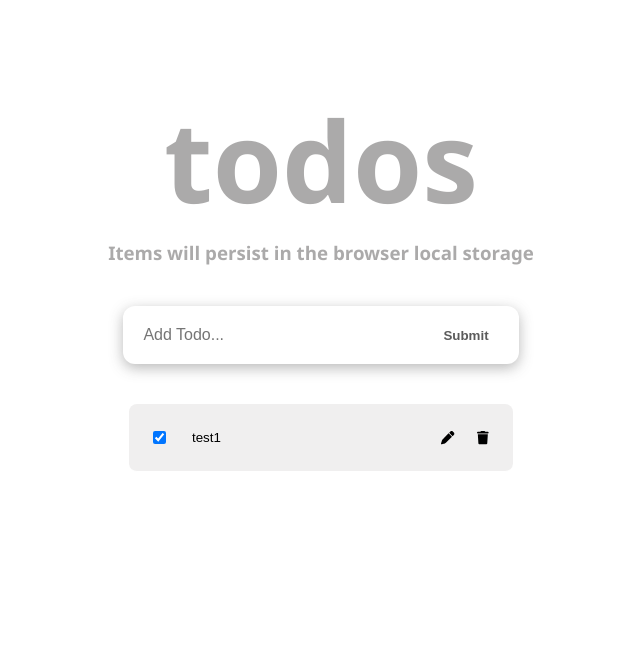
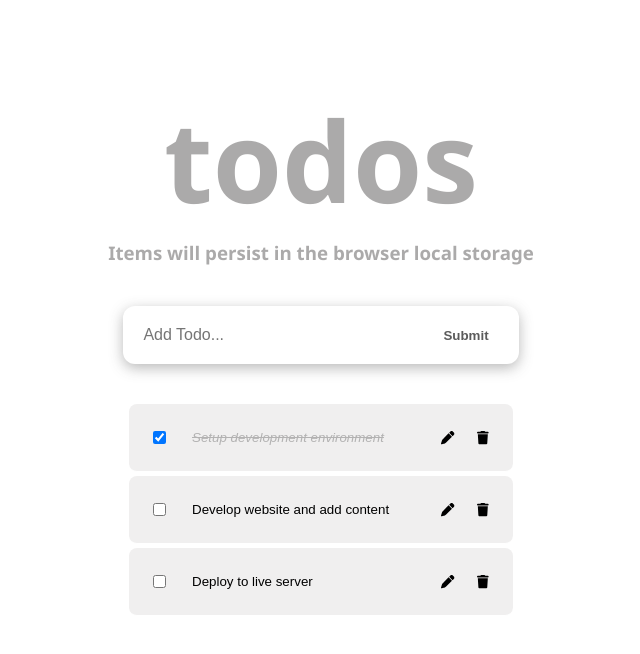
Before and after one commit to mdg0410/react_todolist, a React (Create React App) app: page / in a window 1280 px wide. Shown: the top 654 px of the page, without its empty margins (319-959 px from the left). Built offline with nearby package versions, Linux system fonts and the light colour scheme.

Commit message:
Add State and Props

```diff
--- a/package.json
+++ b/package.json
@@ -12,6 +12,7 @@
     "react": "^18.2.0",
     "react-dom": "^18.2.0",
     "react-scripts": "5.0.1",
+    "uuid": "^9.0.0",
     "web-vitals": "^2.1.4"
   },
   "scripts": {
--- a/src/Component/Header.jsx
+++ b/src/Component/Header.jsx
@@ -9,7 +9,8 @@ export default function Header() {
     alignItems: 'center',
     padding: '3vh',
     color: 'rgba(24, 23, 23, 0.364)',
-    gap: '1vh'
+    gap: '1vh',
+    textAlign: 'center'
   }
 
   const h1 = {
--- a/src/Component/InputTodo.jsx
+++ b/src/Component/InputTodo.jsx
@@ -1,11 +1,24 @@
-import React from 'react'
+import { useState } from 'react';
 import '../Styles/InputTodo.css'
 
-export default function InputTodo() {
+// eslint-disable-next-line react/prop-types
+export default function InputTodo({addTodoItem}) {
+
+  const divContainer = {
+    display: 'flex',
+  width: '95%',
+  flexDirection: 'column',
+  }
+
+  const span = {
+    display: 'flex',
+    marginLeft: '1vh',
+    color: '#f00'
+  }
 
   const formContainer = {
   display: 'flex',
-  width: '95%',
+  width: '100%',
   padding: '2.5vh',
   borderRadius: '1.5vh',
   boxShadow: '0 4px 14px 0 rgba(70, 70, 70, 0.38)',
@@ -30,15 +43,38 @@ export default function InputTodo() {
   marginRight: '10px',
   }
 
+  const [title, setTitle] = useState('');
+  const [message, setMessage] = useState('');
+
+  const handleSubmit = (e) => {
+    e.preventDefault();
+    if (title.trim()){
+      addTodoItem(title);
+      setTitle('');
+      setMessage('');
+    } else {
+      setMessage('Please add item.')
+    }
+  }
+
+  const handleChange = (e) => {
+    setTitle(e.target.value);
+  }
+
   return (
-    <form  style={formContainer}>
+    <div style={divContainer}>
+    <form  style={formContainer} onSubmit={handleSubmit}>
       <input
+        style={inputStyle}
+        className="input-text"
         type='text'
         placeholder='Add Todo...'
-        style={inputStyle}
-        className="input-text"
+        value={title}
+        onChange={handleChange}
       />
        <button type="submit" style={buttonSubmit}>submit</button>
     </form>
+    <span style={span}>{message}</span>
+    </div>
   )
 }
--- a/src/Component/TodoItem.jsx
+++ b/src/Component/TodoItem.jsx
@@ -3,7 +3,8 @@ import { FontAwesomeIcon } from '@fortawesome/react-fontawesome'
 import { faPen } from '@fortawesome/free-solid-svg-icons'
 import { faTrash } from '@fortawesome/free-solid-svg-icons'
 
-export default function TodoItem() {
+// eslint-disable-next-line react/prop-types
+export default function TodoItem({ itemProp, handleChange, delTodo }) {
 
   const styleContainer = {
     display: 'flex',
@@ -38,20 +39,40 @@ export default function TodoItem() {
     background: 'transparent',
   }
 
+  const completedStyle = {
+    width: '100%',
+    padding: '10px',
+    border: 'none',
+    outline: 'none',
+    background: 'transparent',
+    fontStyle: 'italic',
+    color: '#595959',
+    opacity: 0.4,
+    textDecoration: 'line-through',
+  };
+
   return (
-    <li style={styleContainer}>
+    <li style={styleContainer }>
       <input
         style={checkbox}
         type='checkbox'
-        checked='true'
+        // eslint-disable-next-line react/prop-types
+        checked={itemProp.completed}
+        // eslint-disable-next-line react/prop-types
+        onChange={() => handleChange(itemProp.id)}
       />
       <input
-        style={input}
+        // eslint-disable-next-line react/prop-types
+        style={itemProp.completed ? completedStyle : input}
         type='text'
-        defaultValue='test1'
+        // eslint-disable-next-line react/prop-types
+        defaultValue={itemProp.title}
       />
       <button style={button}><FontAwesomeIcon icon={faPen} /></button>
-      <button style={button}><FontAwesomeIcon icon={faTrash} /></button>
-    </li>
+      {
+      // eslint-disable-next-line react/prop-types
+      <button style={button} onClick={() => delTodo(itemProp.id)}><FontAwesomeIcon icon={faTrash} /></button>
+      }
+      </li>
   )
 }
--- a/src/Component/TodosList.jsx
+++ b/src/Component/TodosList.jsx
@@ -1,7 +1,8 @@
 import React from 'react'
 import TodoItem from './TodoItem'
 
-export default function TodosList() {
+// eslint-disable-next-line react/prop-types
+export default function TodosList({todosProps, handleChange, delTodo}) {
 
   const styleContainer = {
     display: 'flex',
@@ -9,14 +10,21 @@ export default function TodosList() {
     alignItems: 'center',
     width: '100%',
     padding: '2vh',
+    gap: '0.5vh',
   }
 
   return (
     <ul style={styleContainer}>
-      {
-        //Map
-      }
-      <TodoItem />
+     {
+     // eslint-disable-next-line react/prop-types
+     todosProps.map((todo) => (
+      <TodoItem
+      key={todo.id}
+      itemProp={todo}
+      handleChange={handleChange}
+      delTodo={delTodo}
+      />
+     ))}
     </ul>
   )
 }
--- a/src/Component/TodosLogic.jsx
+++ b/src/Component/TodosLogic.jsx
@@ -1,6 +1,8 @@
-import React from 'react'
+import { useState } from 'react';
 import TodosList from './TodosList'
 import InputTodo from './InputTodo'
+import saveStorage from '../Logic/localStorage';
+import { v4 as uuidv4 } from "uuid";
 
 export default function TodosLogic() {
 
@@ -11,13 +13,76 @@ export default function TodosLogic() {
     width: '40%',
     padding: '0 6vh',
     gap: '3vh',
+  }
 
+  const storage = () => {
+    if (localStorage.getItem('tasksReact')) {
+      return JSON.parse(localStorage.getItem('tasksReact'));
+    }
+    return [{
+      id: uuidv4(),
+      title: 'Setup development environment',
+      completed: true,
+    },
+    {
+      id: uuidv4(),
+      title: 'Develop website and add content',
+      completed: false,
+    },
+    {
+      id: uuidv4(),
+      title: 'Deploy to live server',
+      completed: false,
+    }];
+  };
+
+  const data = storage();
+
+  const [todos, setTodos] = useState(data)
+
+  saveStorage(todos);
+
+  const handleChange = (id) => {
+    setTodos((prevState) =>
+      prevState.map((todo) => {
+        if (todo.id === id) {
+          return {
+            ...todo,
+            completed: !todo.completed,
+          };
+        }
+        return todo;
+      })
+    );
+    saveStorage(todos);
+  };
+
+  const delTodo = (id) => {
+    setTodos([
+      ...todos.filter((todo) => {
+        return todo.id !== id;
+      }),
+    ]);
+    saveStorage(todos);
+  };
+
+  const addTodoItem = (title) => {
+    const newTodo = {
+      id: uuidv4(),
+      title: title,
+      completed: false,
+    };
+    setTodos([...todos, newTodo]);
   }
 
   return (
     <div style={styleContainer}>
-      <InputTodo />
-      <TodosList />
+      <InputTodo addTodoItem={addTodoItem}/>
+      <TodosList
+      todosProps={todos}
+      handleChange={handleChange}
+      delTodo={delTodo}
+      />
     </div>
   )
 }
--- /dev/null
+++ b/src/Logic/localStorage.js
@@ -0,0 +1,5 @@
+const saveStorage = (todos) => {
+  localStorage.setItem('tasksReact', JSON.stringify(todos));
+};
+
+export default saveStorage;
```
Also changed, not shown: 1 other file (tests, documents, lock files or other folders).
